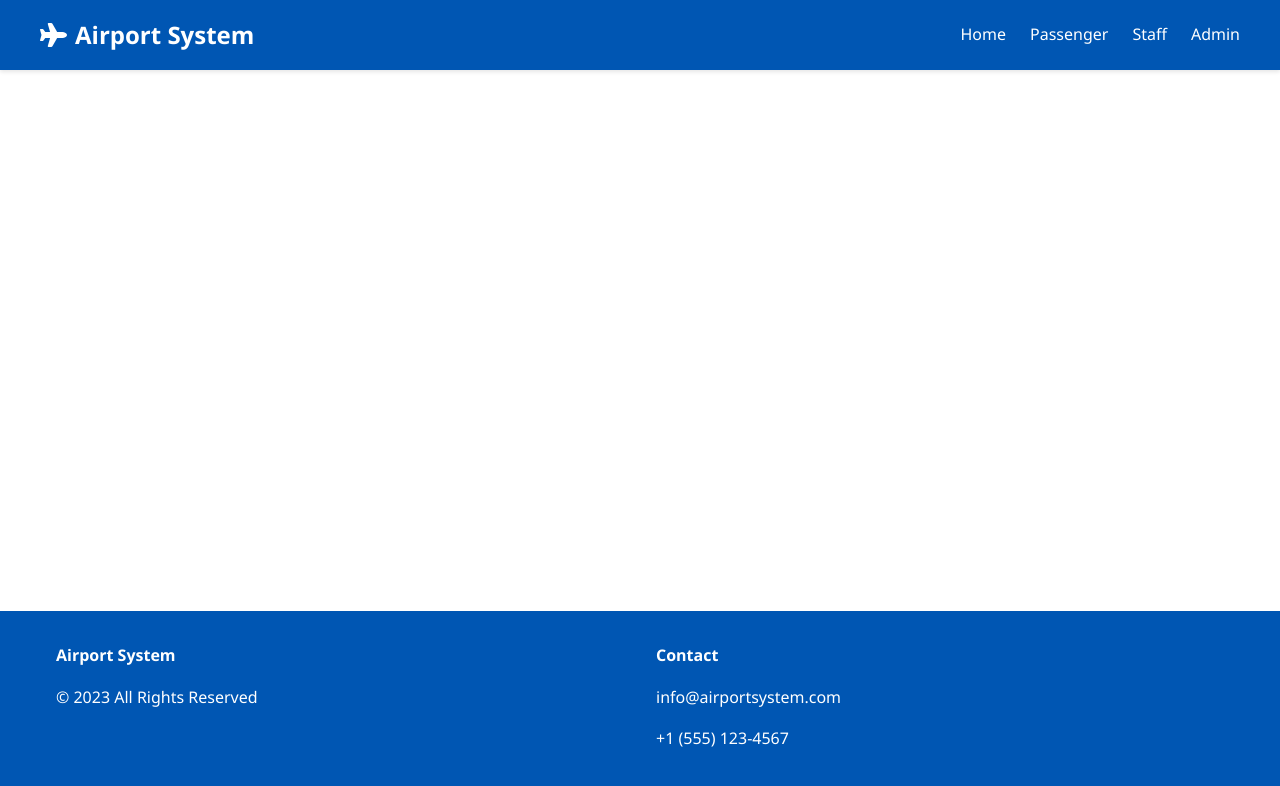
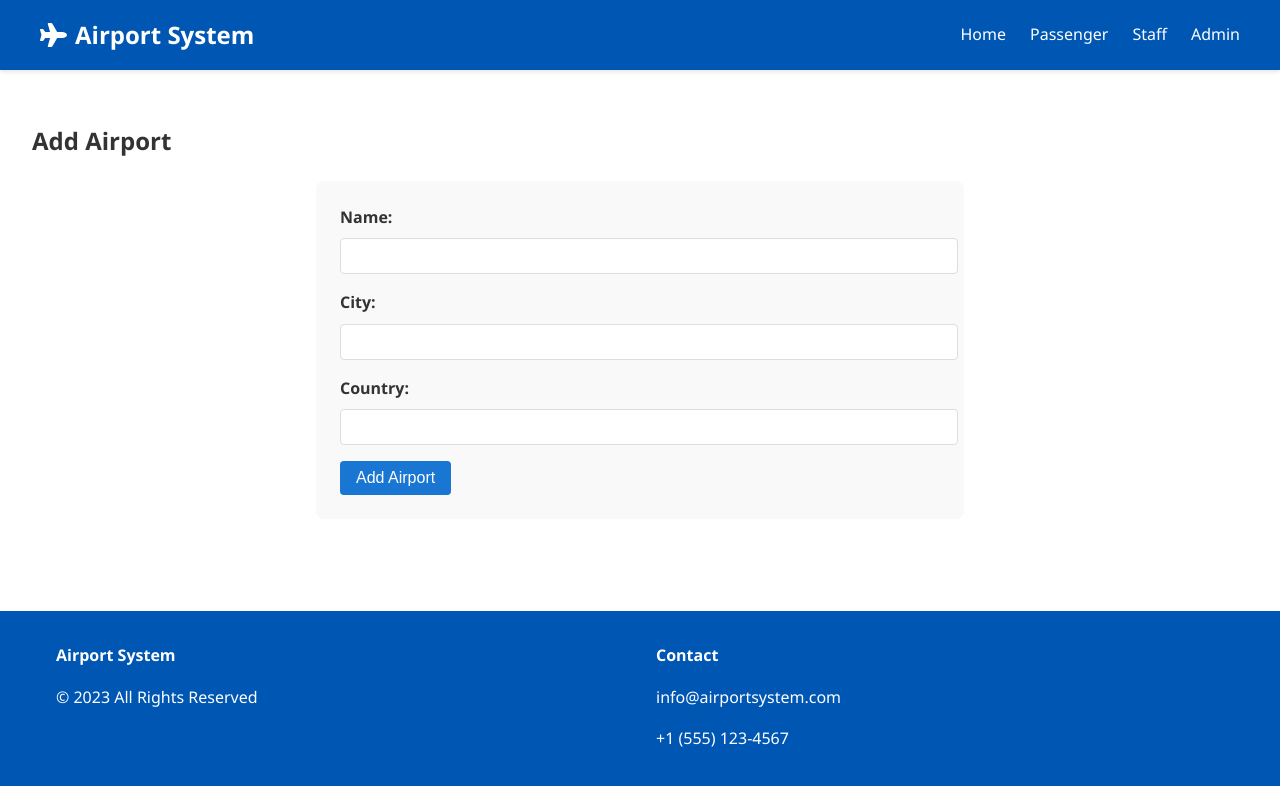
Before and after one commit to AkhtarGitHub/airport-frontend, a React (Create React App) app: page /airport in a window 1280 px wide. Shown: the top 786 px of the page. Built offline with nearby package versions, Linux system fonts and the light colour scheme.

Commit message:
Added airport system to add airports

```diff
--- a/src/App.js
+++ b/src/App.js
@@ -6,6 +6,7 @@ import PassengerPage from "./pages/PassengerPage";
 import StaffPage from "./pages/StaffPage";
 import AdminPage from "./pages/AdminPage";
 import AircraftSystem from "./components/AircraftSystem";
+import AirportSystem from "./components/AirportSystem";
 
 function App() {
   return (
@@ -18,6 +19,7 @@ function App() {
           <Route path="/staff" element={<StaffPage />} />
           <Route path="/admin" element={<AdminPage />} />
           <Route path="/aircraft" element={<AircraftSystem />} />
+          <Route path="/airport" element={<AirportSystem />} />
         </Routes>
       </main>
       <Footer />
--- /dev/null
+++ b/src/components/AirportSystem.jsx
@@ -0,0 +1,92 @@
+import { useState } from "react";
+import "../styles/theme.css";
+
+const AddAirport = () => {
+  const [formData, setFormData] = useState({
+    name: "",
+    city: "",
+    country: "",
+  });
+
+  const handleChange = (e) => {
+    const { name, value } = e.target;
+    setFormData((prev) => ({
+      ...prev,
+      [name]: value,
+    }));
+  };
+
+  const handleSubmit = async (e) => {
+    e.preventDefault();
+
+    const airportData = {
+      name: formData.name,
+      city: formData.city,
+      country: formData.country,
+    };
+
+    try {
+      const response = await fetch("http://localhost:8080/api/airports", {
+        method: "POST",
+        headers: { "Content-Type": "application/json" },
+        body: JSON.stringify(airportData),
+      });
+
+      if (!response.ok)
+        throw new Error(`HTTP error! status: ${response.status}`);
+
+      const data = await response.json();
+      console.log("Airport added:", data);
+      alert("Airport added successfully!");
+    } catch (error) {
+      console.error("Error adding airport:", error);
+      alert("Failed to add airport.");
+    }
+  };
+
+  return (
+    <div className="booking-system">
+      <h2>Add Airport</h2>
+      <form onSubmit={handleSubmit} className="booking-form">
+        <div className="form-group">
+          <label htmlFor="name">Name:</label>
+          <input
+            type="text"
+            id="name"
+            name="name"
+            value={formData.name}
+            onChange={handleChange}
+            required
+          />
+        </div>
+        <div className="form-group">
+          <label htmlFor="city">City:</label>
+          <input
+            type="text"
+            id="city"
+            name="city"
+            value={formData.city}
+            onChange={handleChange}
+            required
+          />
+        </div>
+        <div className="form-group">
+          <label htmlFor="country">Country:</label>
+          <input
+            type="text"
+            id="country"
+            name="country"
+            value={formData.country}
+            onChange={handleChange}
+            required
+          />
+        </div>
+        <button type="submit" className="submit-btn">
+          Add Airport
+        </button>
+      </form>
+    </div>
+  );
+};
+
+export default AddAirport;
```
